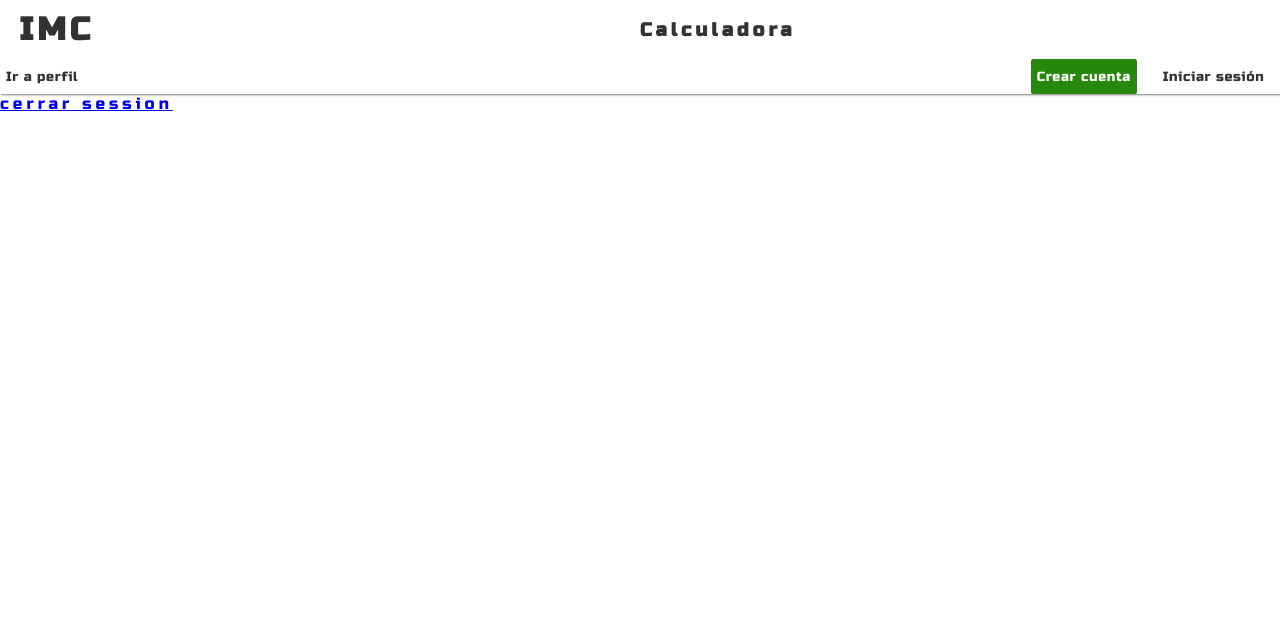
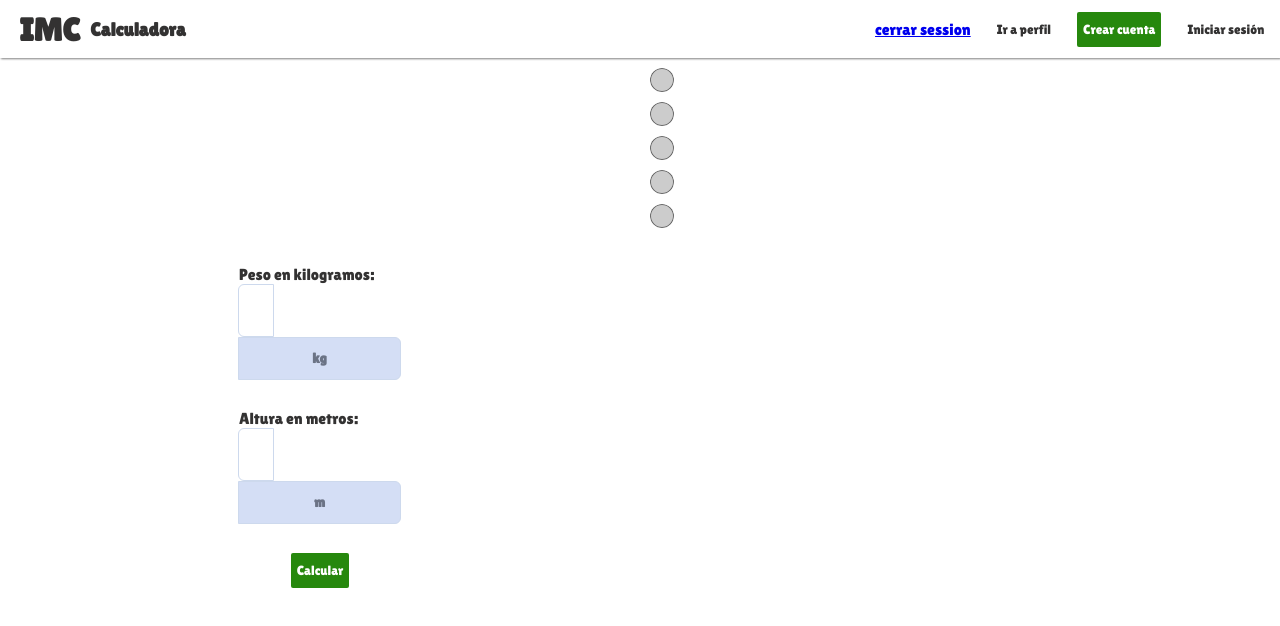
Before and after one commit to santiagoa150/imc_calculator, a website: page routes/home/index.html in a window 1280 px wide. Drawn offline with Linux system fonts and the light colour scheme; files that its build step writes are made by us from their sources; no server answers.

Commit message:
partial calculator page

```diff
--- a/assets/css/index.css
+++ b/assets/css/index.css
@@ -1,6 +1,8 @@
 #index-container {
+    height: 100vh;
 
-    & #index-title, & #index-actions{
+    & #index-title,
+    & #index-actions {
         width: 100%;
         display: flex;
         align-items: center;
@@ -8,14 +10,159 @@
 
     }
 
-    & #index-title{
+    & #index-title {
+        padding-left: 1.5%;
         justify-content: left;
-        padding-left: 1.5%;
     }
 
-    & #index-actions{
+    & #index-actions {
+        padding-right: 1.5%;
         justify-content: right;
-        padding-right: 1.5%;
         gap: 20px;
     }
+
+    & header {
+        max-height: 4rem;
+    }
+
+    & section {
+        height: calc(100% - 4rem);
+        display: grid;
+        grid-template-columns: 1fr 1fr;
+
+        & form {
+            gap: 4%;
+            display: flex;
+            flex-flow: column;
+            align-items: center;
+            justify-content: center;
+        }
+    }
 }
+
+.option-input {
+    -webkit-appearance: none;
+    display: block;
+    margin: 10px;
+    width: 24px;
+    height: 24px;
+    border-radius: 12px;
+    cursor: default;
+    vertical-align: middle;
+    box-shadow: hsla(0, 0%, 100%, .15) 0 1px 1px, inset hsla(0, 0%, 0%, .5) 0 0 0 1px;
+    background-color: hsla(0, 0%, 0%, .2);
+    background-image: -webkit-radial-gradient(rgb(170, 36, 36) 0%, rgb(212, 25, 4) 15%, hsla(325, 100%, 60%, 0.3) 28%, hsla(200, 100%, 30%, 0) 70%);
+    background-repeat: no-repeat;
+    -webkit-transition: background-position .15s cubic-bezier(.8, 0, 1, 1),
+        -webkit-transform .25s cubic-bezier(.8, 0, 1, 1);
+    outline: none;
+}
+
+.option-input:checked {
+    -webkit-transition: background-position .2s .15s cubic-bezier(0, 0, .2, 1),
+        -webkit-transform .25s cubic-bezier(0, 0, .2, 1);
+}
+
+.option-input:active:enabled {
+    -webkit-transform: scale(1.5);
+    -webkit-transition: -webkit-transform .1s cubic-bezier(0, 0, .2, 1);
+}
+
+
+
+/* The up/down direction logic */
+
+.option-input,
+.option-input:active:enabled {
+    background-position: 0 24px;
+}
+
+.option-input:checked {
+    background-position: 0 0;
+}
+
+.option-input:checked~.option-input,
+.option-input:checked~.option-input:active {
+    background-position: 0 -24px;
+}
+
+/Estilos para los inputs del formulario/
+.input-container {
+    position: relative;
+    display: flex;
+    width: 100%;
+    max-width: 290px;
+  }
+
+  .input-container > span,
+  .input-container .input {
+    white-space: nowrap;
+    display: block;
+  }
+
+  .input-container > span,
+  .input-container .input:first-child {
+    border-radius: 6px 0 0 6px;
+  }
+
+  .input-container > span,
+  .input-container .input {
+    border-radius: 0 6px 6px 0;
+  }
+
+  .input-container > span,
+  .input-container .input {
+    margin-left: -1px;
+  }
+
+  .input-container .input {
+    position: relative;
+    z-index: 1;
+    flex: 1 1 auto;
+    width: 1%;
+    margin-top: 0;
+    margin-bottom: 0;
+  }
+
+  .input-container span {
+    text-align: center;
+    padding: 8px 12px;
+    font-size: 14px;
+    line-height: 25px;
+    color: #6b7385;
+    background: #d4def5;
+    border: 1px solid #CDD9ED;
+    font-weight: bold;
+    transition: background 0.3s ease, border 0.3s ease, color 0.3s ease;
+  }
+
+  .input-container:focus-within > span {
+    color: #fff;
+    background-color: #148cd1;
+    border-color: #148cd1;
+  }
+
+  .input {
+    display: block;
+    width: 100%;
+    padding: 8px 16px;
+    line-height: 25px;
+    font-size: 14px;
+    font-weight: 500;
+    font-family: inherit;
+    border-radius: 6px;
+    -webkit-appearance: none;
+    color: #99A3BA;
+    border: 1px solid  #CDD9ED;
+    background: #fff;
+    transition: border 0.3s ease;
+  }
+
+  .input::placeholder {
+    color: #CBD1DC;
+  }
+
+  .input:focus {
+    outline: none;
+    border-color: #148cd1;
+  }
--- a/assets/css/styles.css
+++ b/assets/css/styles.css
@@ -1,18 +1,18 @@
+/*
+    Este archivo solo debe utilizarse para estilos genéricos de la aplicación.
+*/
 body {
     width: 100vw;
     height: 100vh;
     padding: 0;
     margin: 0;
-    font-family: "Russo One", sans-serif;
-    letter-spacing: 0.25em;
-    font-weight: 400;
+    font-family: "Lilita One", sans-serif;
     font-style: normal;
     color: #333232;
 }
 
 button, input {
-    font-family: "Russo One", sans-serif;
-    letter-spacing: 0.05em;
+    font-family: "Lilita One", sans-serif;
     height: 35px;
     border: 0;
     border-radius: 2px;
@@ -43,7 +43,7 @@ h1 {
 
 .empty-button {
     background-color: white;
-    transition: 1s;
+    transition: 0.5s;
     &:hover {
         color: #1269ce;
         border-bottom-style: solid;
--- a/routes/home/index.html
+++ b/routes/home/index.html
@@ -7,12 +7,12 @@
     <title>Inicio</title>
 
     <link rel="icon" type="image/x-icon" href="./assets/favicon.ico">
-    <link rel="stylesheet" href="./css/styles.css">
-    <link rel="stylesheet" href="./css/index.css">
+    <link rel="stylesheet" href="/assets/css/styles.css">
+    <link rel="stylesheet" href="/assets/css/index.css">
 
     <link rel="preconnect" href="https://fonts.googleapis.com">
     <link rel="preconnect" href="https://fonts.gstatic.com" crossorigin>
-    <link href="https://fonts.googleapis.com/css2?family=Russo+One&display=swap" rel="stylesheet">
+    <link href="https://fonts.googleapis.com/css2?family=Lilita+One&display=swap" rel="stylesheet">
 </head>
 
 <body>
@@ -20,20 +20,45 @@
         <header>
             <div id="index-title">
                 <h1>IMC</h1>
+                <h3>Calculadora</h3>
             </div>
-            <h3>Calculadora</h3>
-            <div class="show_when_login">
 
-                <a href="/profile"><input type="button" value="Ir a perfil" class="empty-button" /></a>
-
-            </div>
-            <div id="index-actions" class="hide_when_login">
-                <input type="button" value="Crear cuenta" class="gold-button" />
-                <a href="/login"><input type="button" value="Iniciar sesión" class="empty-button" /></a>
+            <div id="index-actions">
+                <a href="/logout" class="show_when_login">cerrar session</a>
+                <div class="show_when_login">
+                    <a href="/profile"><input type="button" value="Ir a perfil" class="empty-button" /></a>
+                </div>
+                <input type="button" value="Crear cuenta" class="gold-button hide_when_login" />
+                <a href="/login"><input type="button" value="Iniciar sesión" class="empty-button hide_when_login" /></a>
             </div>
         </header>
         <section>
-            <a href="/logout" class="show_when_login">cerrar session</a>
+            <form>
+                <div>
+                    <label>Peso en kilogramos:</label>
+                    <div class="input-container">
+                        <input placeholder="peso" type="number" class="input">
+                        <span>kg</span>
+                    </div>
+                </div>
+                <div>
+                    <label>Altura en metros:</label>
+                    <div class="input-container">
+                        <input placeholder="altura" type="number" class="input">
+                        <span>m</span>
+                    </div>
+                </div>
+                <input type="submit" value="Calcular" class="gold-button">
+            </form>
+            <div>
+                <div class="radio-input">
+                    <input name="radio" type="radio" class="option-input" disabled>
+                    <input name="radio" type="radio" class="option-input" disabled>
+                    <input name="radio" type="radio" class="option-input" disabled>
+                    <input name="radio" type="radio" class="option-input" disabled>
+                    <input name="radio" type="radio" class="option-input">
+                </div>
+            </div>
         </section>
     </div>
     <script src="/assets/js/session.js"></script>
```
Also changed, not shown: routes/profile/index.html (+1 -1 lines), routes/register/index.html (renamed from routes/register/register.html, +2 -2 lines), routes/router.js (+7 -0 lines).
